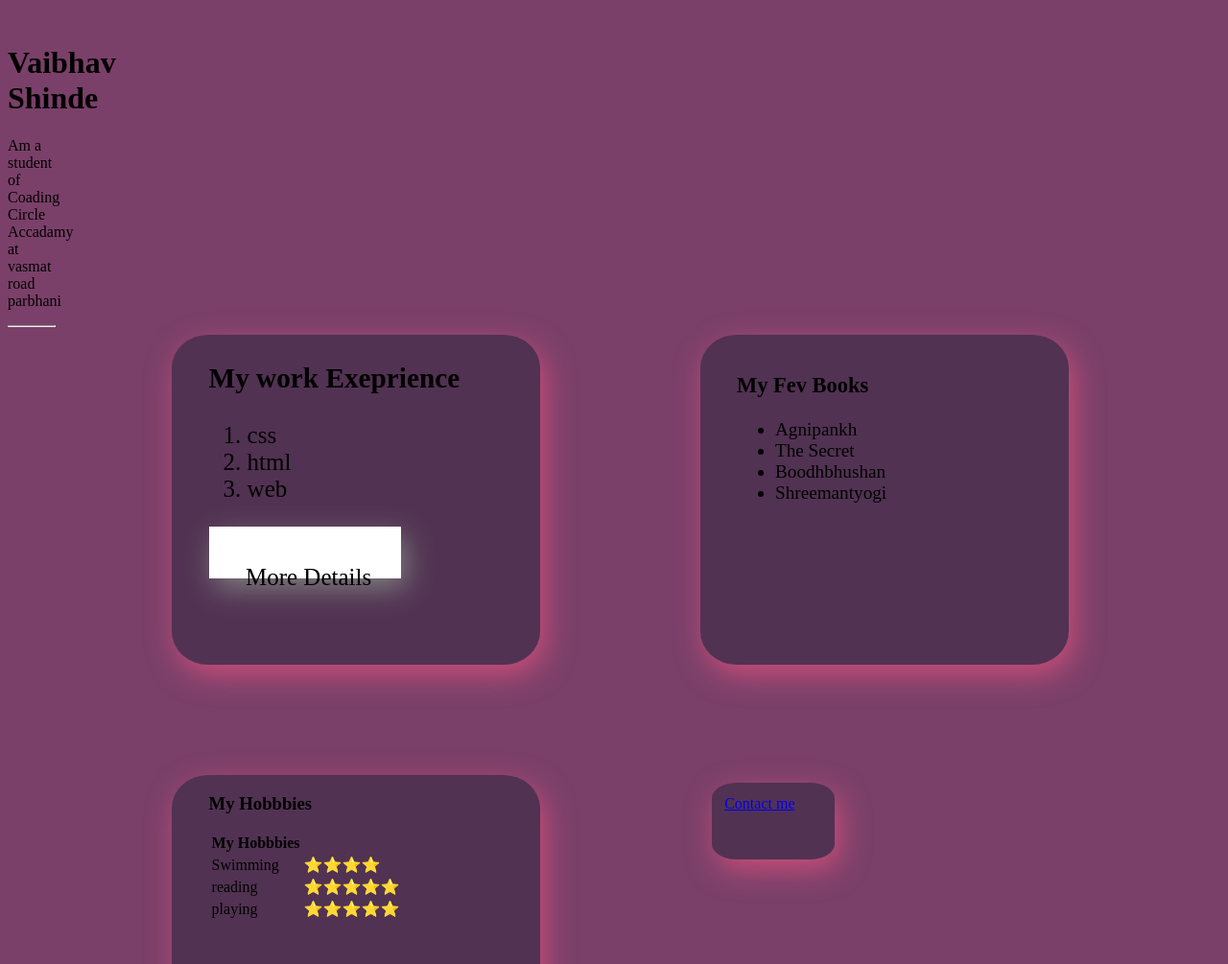
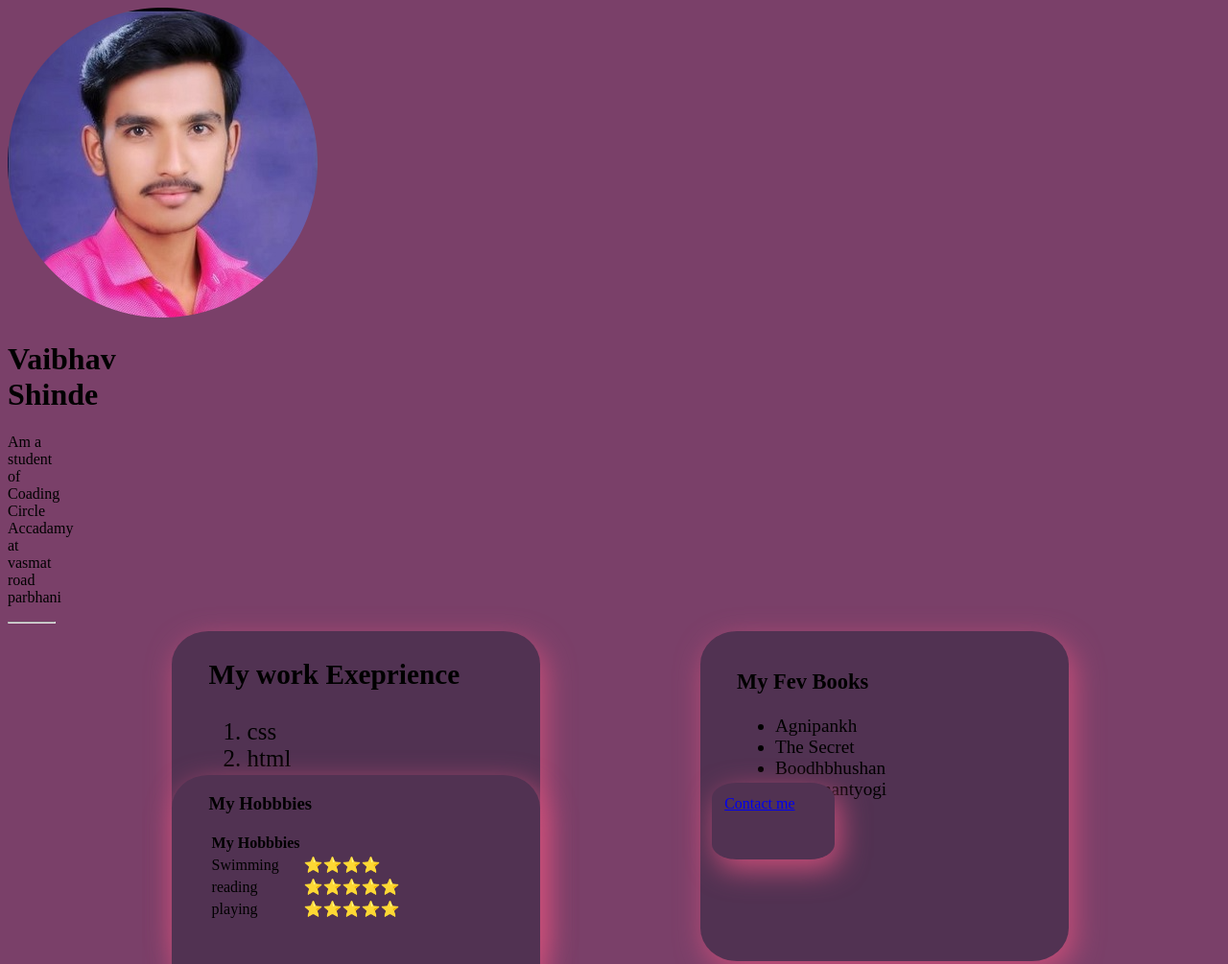
Before and after one commit to vaibhavs002/index, a plain HTML site: page index.html in a window 1280 px wide. Shown: the top 1005 px of the page at 96% size. Drawn offline with Linux system fonts and the light colour scheme.

Commit message:
Update index.html

```diff
--- a/index.html
+++ b/index.html
@@ -7,7 +7,7 @@
 
     <!-- Favicon Tags -->
 
-     <link rel="icon" href="image1/android-chrome-192x192.png">
+     <link rel="icon" href="android-chrome-192x192.png">
 
     <!-- Font tags -->
 
@@ -22,7 +22,7 @@
    </head>
 <body >
     <div class="top1">
-            <img src="image1/img.png" alt="">
+            <img src="img.png" alt="">
         <div class="h1">
             <h1>Vaibhav Shinde</h1>
             <p>Am a student of Coading Circle Accadamy<br> at vasmat road parbhani   <a href="codingcircleacademy.com"></a></p>
```
